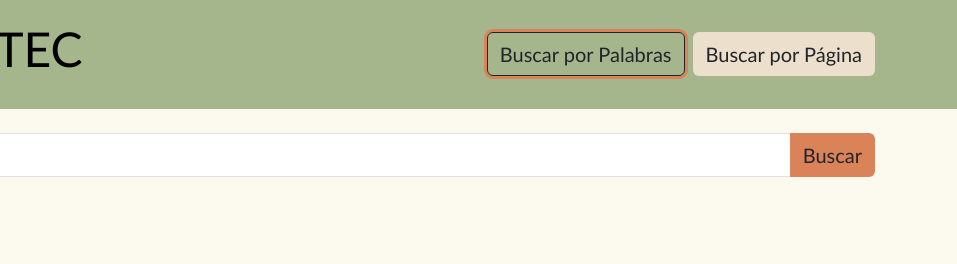
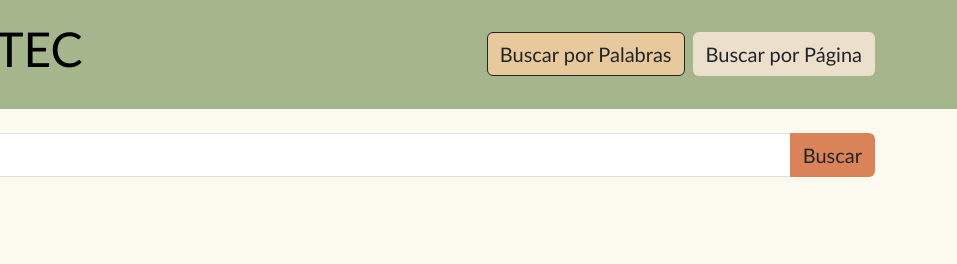
Before and after one commit to lamador29/IC4301-Proyecto-2, a plain HTML site: page frontend/index.html in a window 1280 px wide. Both pictures are taken after a click on the button "Buscar por Palabras". Shown: the full height of the page, 323-1280 px from the left. Drawn offline with nearby package versions, Linux system fonts and the light colour scheme.

Commit message:
update on navbar buttons

```diff
--- a/frontend/index.css
+++ b/frontend/index.css
@@ -16,7 +16,9 @@ body {
     font-size: 1.25rem;
 }
 
-.btn-nav-words:hover {
+.btn-nav-words:hover,
+.btn-nav-words:active:focus,
+.btn-nav-words:focus {
     background-color: #e8c99b;
 }
 
@@ -25,13 +27,10 @@ body {
     font-size: 1.25rem;
 }
 
-.btn-nav-pages:hover {
+.btn-nav-pages:hover,
+.btn-nav-pages:active:focus,
+.btn-nav-pages:focus {
     background-color: #e8c99b;
-}
-
-.btn-nav-words:focus,
-.btn-nav-pages:focus {
-    box-shadow: 0 0 0 3px #DA8359; /* Optional: add a custom focus outline */
 }
 
 .form-control {
@@ -47,3 +46,7 @@ body {
     background-color: #f4ac88;
     font-size: 1.25rem;
 }
+
+.btn-nav-words.active, .btn-nav-pages.active {
+    background-color: #e8c99b;
+}
--- a/frontend/index.html
+++ b/frontend/index.html
@@ -1,5 +1,6 @@
 <!DOCTYPE html>
 <html lang="es">
+
 <head>
     <meta charset="UTF-8">
     <meta name="viewport" content="width=device-width, initial-scale=1.0">
@@ -7,17 +8,21 @@
     <link href="https://cdn.jsdelivr.net/npm/bootstrap@5.3.0/dist/css/bootstrap.min.css" rel="stylesheet">
     <link rel="stylesheet" href="index.css">
 </head>
+
 <body>
     <!-- Mini navbar para seleccionar el tipo de búsqueda -->
     <nav class="navbar navbar-expand-lg navbar-light">
         <div class="container">
             <a class="navbar-brand" href="#">
-                <img src="../assets/world.png" alt="Logo" style="height: 80px; margin-right: 10px; padding-bottom: 10px;">
+                <img src="../assets/world.png" alt="Logo"
+                    style="height: 80px; margin-right: 10px; padding-bottom: 10px;">
                 WikiTEC
             </a>
             <div class="navbar-nav">
-                <button id="searchByWords" class="btn btn-nav-words mx-2" onclick="setSearchMode('words')">Buscar por Palabras</button>
-                <button id="searchByPage" class="btn btn-nav-pages" onclick="setSearchMode('page')">Buscar por Página</button>
+                <button id="searchByWords" class="btn btn-nav-words mx-2" onclick="setSearchMode('words')">Buscar por
+                    Palabras</button>
+                <button id="searchByPage" class="btn btn-nav-pages" onclick="setSearchMode('page')">Buscar por
+                    Página</button>
             </div>
         </div>
     </nav>
@@ -44,8 +49,21 @@
         // Cambia el modo de búsqueda según la selección del usuario
         function setSearchMode(mode) {
             searchMode = mode;
-            document.getElementById("searchByWords").classList.toggle('active', mode === 'words');
-            document.getElementById("searchByPage").classList.toggle('active', mode === 'page');
+
+            // Get the buttons
+            const wordsButton = document.getElementById("searchByWords");
+            const pageButton = document.getElementById("searchByPage");
+
+            // Toggle the active class
+            if (mode === 'words') {
+                wordsButton.classList.add('active');
+                pageButton.classList.remove('active');
+            } else {
+                pageButton.classList.add('active');
+                wordsButton.classList.remove('active');
+            }
+
+            // Update the placeholder text
             document.getElementById("searchInput").placeholder = mode === 'words' ? "Ingrese palabras a buscar" : "Ingrese la página a buscar";
         }
 
@@ -69,4 +87,5 @@
         }
     </script>
 </body>
+
 </html>
```
